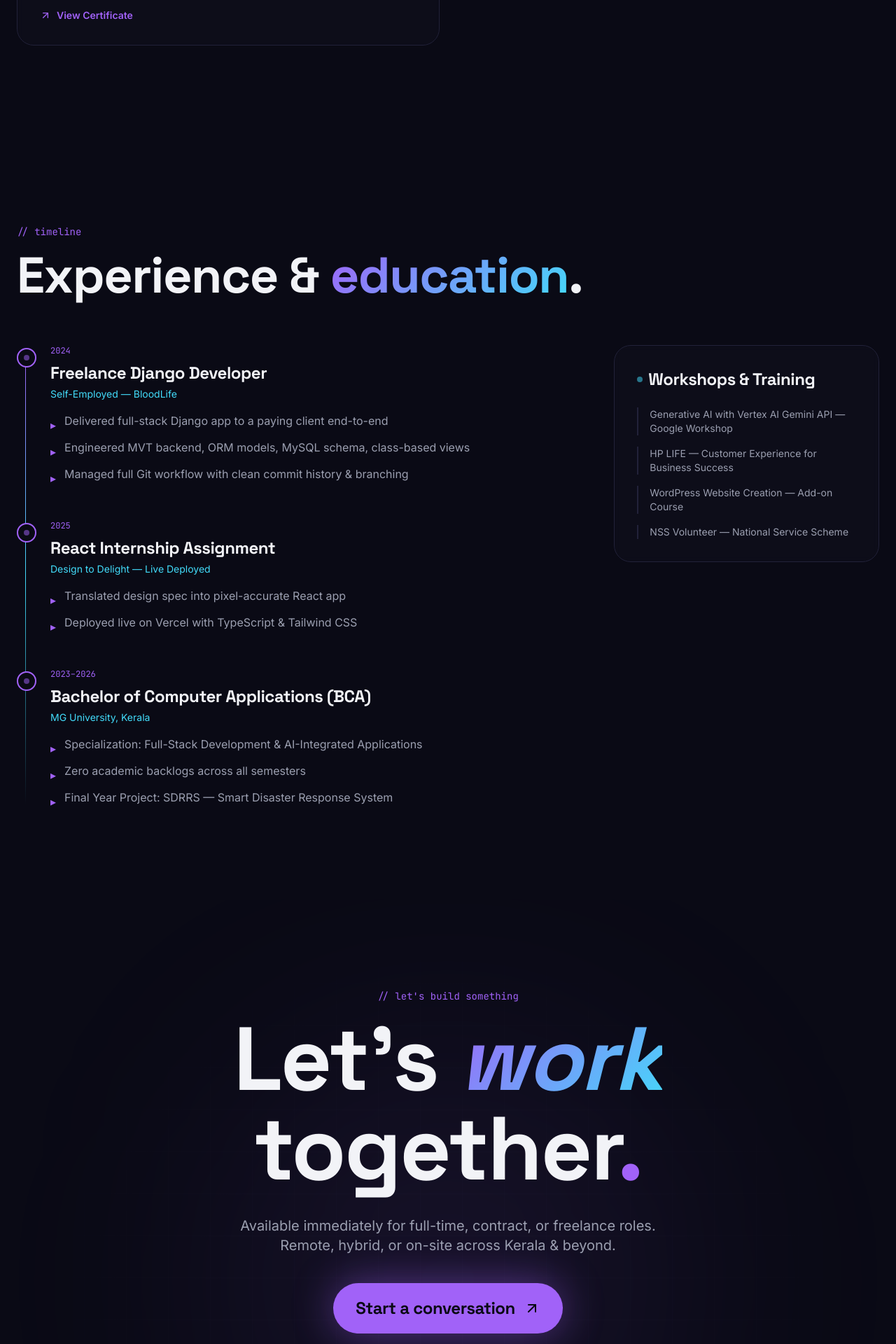
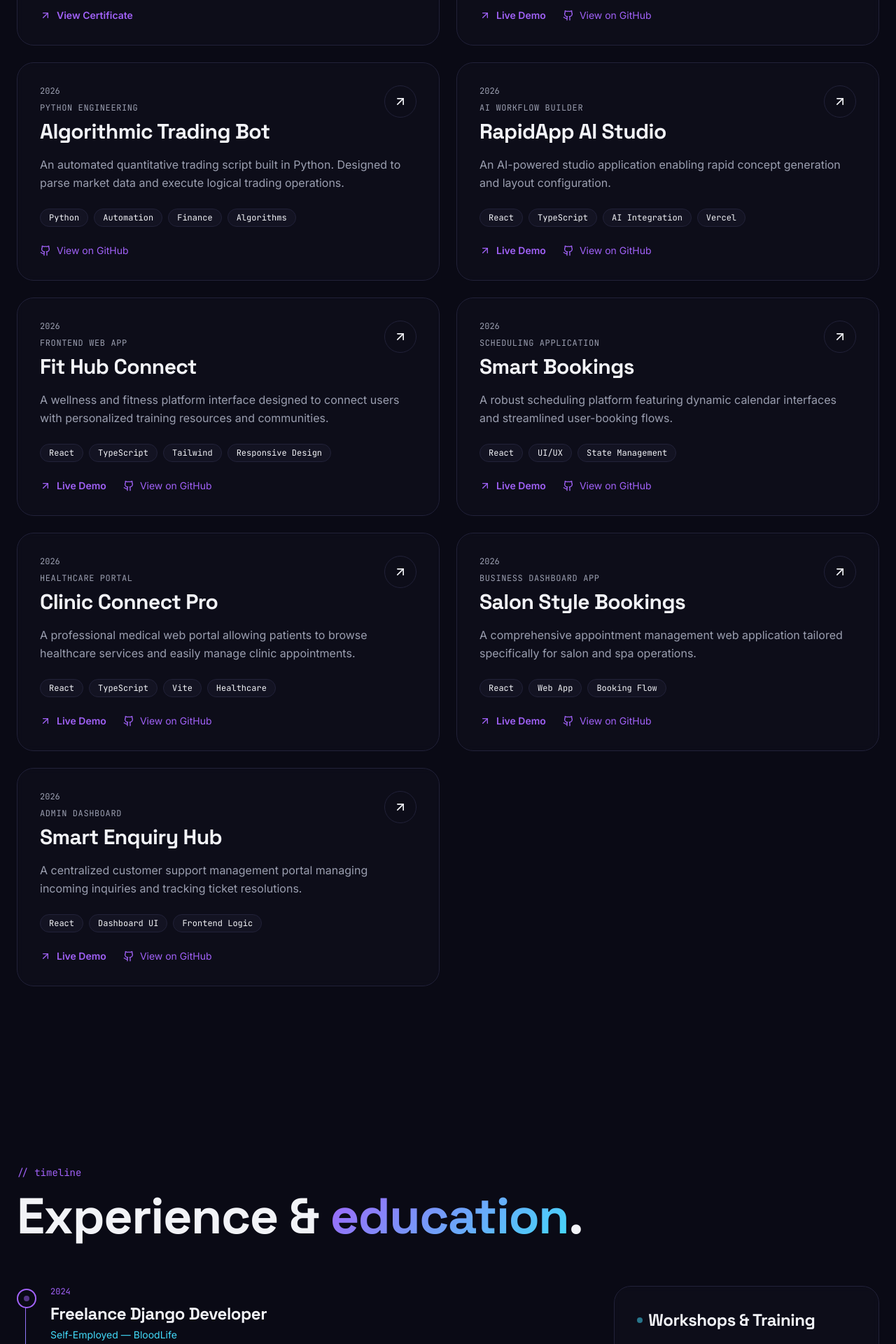
Before and after one commit to Rizwana-15112004/sparkling-portfolio, a React (Vite) app: page / in a window 1280 px wide. Shown: the part 5500-7420 px from the top of the page at 70% size. Built offline with nearby package versions, Linux system fonts and the light colour scheme; the HTML template or start-up script is replaced by a standard one.

Commit message:
feat: complete portfolio refresh with automated form and updated projects

```diff
--- a/src/components/portfolio/Contact.tsx
+++ b/src/components/portfolio/Contact.tsx
@@ -2,7 +2,7 @@ import { motion } from "framer-motion";
 import { Mail, Phone, MapPin, Github, ExternalLink, ArrowUpRight } from "lucide-react";
 
 const contacts = [
-  { icon: Mail, label: "Email", value: "rizwananazninca@gmail.com", href: "mailto:rizwananazninca@gmail.com?subject=Contact from Portfolio" },
+  { icon: Mail, label: "Email", value: "rizwananazninca@gmail.com", href: "https://mail.google.com/mail/?view=cm&fs=1&to=rizwananazninca@gmail.com&su=Contact%20from%20Portfolio" },
   { icon: Phone, label: "Phone", value: "+91 8113003356", href: "tel:+918113003356" },
   { icon: Github, label: "GitHub", value: "Rizwana-15112004", href: "https://github.com/Rizwana-15112004" },
   { icon: ExternalLink, label: "Portfolio", value: "vercel.com/rizwanas-projects", href: "https://vercel.com/rizwanas-projects-a23354e2" },
@@ -33,13 +33,44 @@ export const Contact = () => {
             Remote, hybrid, or on-site across Kerala &amp; beyond.
           </p>
 
-          <a
-            href="mailto:rizwananazninca@gmail.com?subject=Project Inquiry"
-            className="group inline-flex items-center gap-3 bg-primary text-primary-foreground font-display font-bold text-xl md:text-2xl px-8 py-5 rounded-full hover:scale-105 transition-transform glow"
+          <form
+            action="https://formsubmit.co/rizwananazninca@gmail.com"
+            method="POST"
+            className="max-w-lg mx-auto flex flex-col gap-4 text-left"
           >
-            Start a conversation
-            <ArrowUpRight className="w-6 h-6 group-hover:rotate-45 transition-transform" />
-          </a>
+            <input type="hidden" name="_subject" value="New Portfolio Contact Submission!" />
+            <input type="hidden" name="_captcha" value="false" />
+            <div className="grid grid-cols-1 md:grid-cols-2 gap-4">
+              <input
+                type="text"
+                name="name"
+                placeholder="Name"
+                required
+                className="px-5 py-4 rounded-2xl border border-border bg-secondary/30 backdrop-blur-sm focus:outline-none focus:border-primary/50 transition-colors text-foreground w-full"
+              />
+              <input
+                type="email"
+                name="email"
+                placeholder="Email Address"
+                required
+                className="px-5 py-4 rounded-2xl border border-border bg-secondary/30 backdrop-blur-sm focus:outline-none focus:border-primary/50 transition-colors text-foreground w-full"
+              />
+            </div>
+            <textarea
+              name="message"
+              placeholder="Tell me about your project..."
+              required
+              rows={4}
+              className="px-5 py-4 rounded-2xl border border-border bg-secondary/30 backdrop-blur-sm focus:outline-none focus:border-primary/50 transition-colors text-foreground resize-none w-full"
+            />
+            <button
+              type="submit"
+              className="group flex items-center justify-center gap-2 bg-primary text-primary-foreground font-semibold text-lg px-8 py-4 rounded-2xl hover:scale-[1.02] hover:bg-primary/90 transition-all glow w-full mt-2"
+            >
+              Start a conversation
+              <ArrowUpRight className="w-5 h-5 group-hover:rotate-45 transition-transform" />
+            </button>
+          </form>
         </motion.div>
 
         <motion.div
--- a/src/components/portfolio/Projects.tsx
+++ b/src/components/portfolio/Projects.tsx
@@ -51,6 +51,85 @@ const projects = [
     desc: "Official recognition from the ICT Academy of Kerala & Google for Developers for completing the 'Generative AI with Vertex AI Gemini API' hands-on workshop at ICSET 2024.",
     tags: ["Vertex AI", "Gemini API", "Generative AI", "ICT Academy", "Google"],
     live: "https://drive.google.com/file/d/1ZmbQqka0FmZWJFNwgYVopPQaveeDAD9_/view?usp=drive_link",
+    accent: "accent",
+  },
+  {
+    name: "Sammunat UI Dashboard",
+    role: "Frontend Assignment",
+    year: "2025",
+    desc: "A responsive web application featuring modern user interfaces and dynamic data rendering. Developed to match strict design specifications.",
+    tags: ["React", "TypeScript", "Tailwind", "Vercel"],
+    github: "https://github.com/Rizwana-15112004/sammunat-assignment",
+    live: "https://sammunat-internship-launch.vercel.app/",
+    accent: "primary",
+  },
+  {
+    name: "Algorithmic Trading Bot",
+    role: "Python Engineering",
+    year: "2026",
+    desc: "An automated quantitative trading script built in Python. Designed to parse market data and execute logical trading operations.",
+    tags: ["Python", "Automation", "Finance", "Algorithms"],
+    github: "https://github.com/Rizwana-15112004/traidingbot",
+    accent: "accent",
+  },
+  {
+    name: "RapidApp AI Studio",
+    role: "AI Workflow Builder",
+    year: "2026",
+    desc: "An AI-powered studio application enabling rapid concept generation and layout configuration.",
+    tags: ["React", "TypeScript", "AI Integration", "Vercel"],
+    github: "https://github.com/Rizwana-15112004/rapidapp-ai-studio",
+    live: "https://rapidapp-ai-studio.vercel.app/",
+    accent: "primary",
+  },
+  {
+    name: "Fit Hub Connect",
+    role: "Frontend Web App",
+    year: "2026",
+    desc: "A wellness and fitness platform interface designed to connect users with personalized training resources and communities.",
+    tags: ["React", "TypeScript", "Tailwind", "Responsive Design"],
+    github: "https://github.com/Rizwana-15112004/fit-hub-connect",
+    live: "https://fit-hub-connect.vercel.app/",
+    accent: "accent",
+  },
+  {
+    name: "Smart Bookings",
+    role: "Scheduling Application",
+    year: "2026",
+    desc: "A robust scheduling platform featuring dynamic calendar interfaces and streamlined user-booking flows.",
+    tags: ["React", "UI/UX", "State Management"],
+    github: "https://github.com/Rizwana-15112004/smart-bookings",
+    live: "https://smart-bookings-eight.vercel.app/",
+    accent: "primary",
+  },
+  {
+    name: "Clinic Connect Pro",
+    role: "Healthcare Portal",
+    year: "2026",
+    desc: "A professional medical web portal allowing patients to browse healthcare services and easily manage clinic appointments.",
+    tags: ["React", "TypeScript", "Vite", "Healthcare"],
+    github: "https://github.com/Rizwana-15112004/clinic-connect-pro",
+    live: "https://clinic-connect-pro-sepia.vercel.app/",
+    accent: "accent",
+  },
+  {
+    name: "Salon Style Bookings",
+    role: "Business Dashboard App",
+    year: "2026",
+    desc: "A comprehensive appointment management web application tailored specifically for salon and spa operations.",
+    tags: ["React", "Web App", "Booking Flow"],
+    github: "https://github.com/Rizwana-15112004/salon-style-bookings",
+    live: "https://salon-style-bookings.vercel.app/",
+    accent: "primary",
+  },
+  {
+    name: "Smart Enquiry Hub",
+    role: "Admin Dashboard",
+    year: "2026",
+    desc: "A centralized customer support management portal managing incoming inquiries and tracking ticket resolutions.",
+    tags: ["React", "Dashboard UI", "Frontend Logic"],
+    github: "https://github.com/Rizwana-15112004/smart-enquiry-hub",
+    live: "https://smart-enquiry-hub.vercel.app/",
     accent: "accent",
   },
 ];
```
